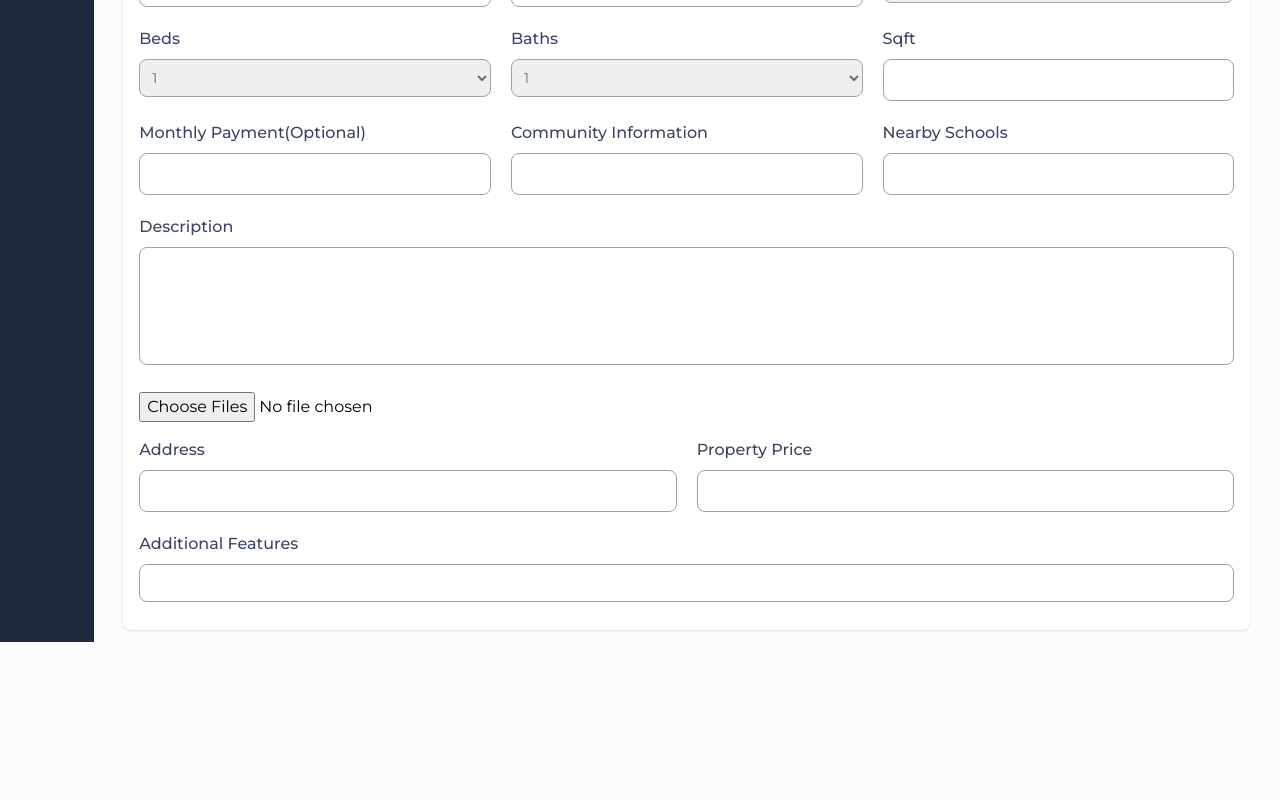
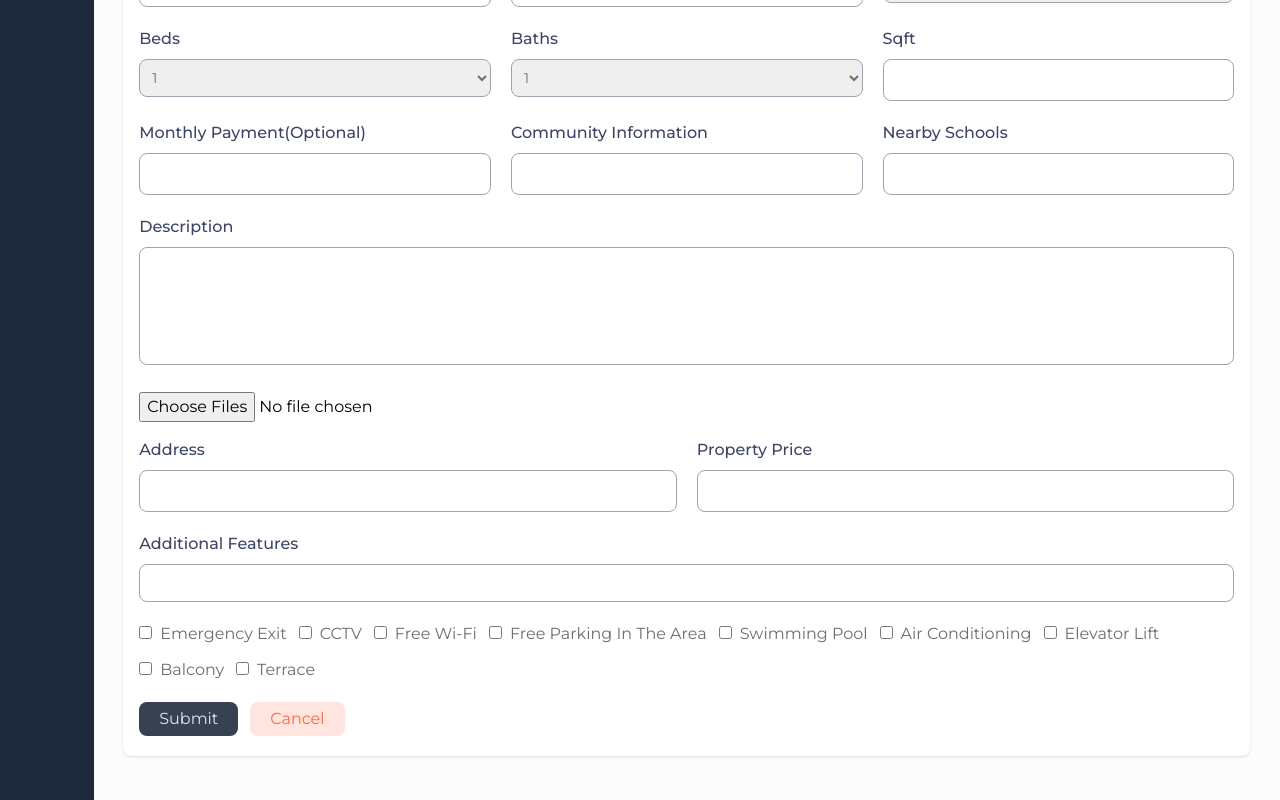
Before and after one commit to Demiladeala/real-estate-app, a Next.js app: page /admin in a window 1280 px wide. Shown: the part 288-1088 px from the top of the page. Before the commit the page ends 930 px from the top, so only its background shows below. Built offline with nearby package versions, Linux system fonts and the light colour scheme.

Commit message:
fix dashboard errpr

```diff
--- a/src/app/admin/page.tsx
+++ b/src/app/admin/page.tsx
@@ -39,7 +39,7 @@ const page = (props: Props) => {
                 <div className='mt-8'>
                   <h2 className='w-full bg-white p-2 rounded-lg shadow'>Property / Add New Property</h2>
 
-                  <main className='mt-7 w-full bg-white p-2 rounded-lg shadow lg:px-4'>
+                  <main className='mt-7 mb-8 w-full bg-white p-2 rounded-lg shadow lg:px-4'>
                     <div className="mt-5 flex items-center gap-3">
                       <div className='relative cursor-pointer'>
                         <h2 className='text-dark-800 font-semibold'>Add Property</h2>
@@ -152,6 +152,86 @@ const page = (props: Props) => {
                         <Input type='text' className='text-sm text-[#6e6e6e]' />
                     </div>
 
+                    <div className='my-5 flex flex-wrap items-center gap-3'>
+                    <label className='text-[#6e6e6e]'>
+                      <input
+                      className='mr-2'
+                      type="checkbox"
+                      name="checkbox2"
+                      />
+                      Emergency Exit
+                    </label>
+                    <label className='text-[#6e6e6e]'>
+                      <input
+                      className='mr-2'
+                      type="checkbox"
+                      name="checkbox2"
+                      />
+                      CCTV
+                    </label>
+                    <label className='text-[#6e6e6e]'>
+                      <input
+                      className='mr-2'
+                      type="checkbox"
+                      name="checkbox2"
+                      />
+                      Free Wi-Fi
+                    </label>
+                    <label className='text-[#6e6e6e]'>
+                      <input
+                      className='mr-2'
+                      type="checkbox"
+                      name="checkbox2"
+                      />
+                      Free Parking In The Area
+                    </label>
+                    <label className='text-[#6e6e6e]'>
+                      <input
+                      className='mr-2'
+                      type="checkbox"
+                      name="checkbox2"
+                      />
+                      Swimming Pool
+                    </label>
+                    <label className='text-[#6e6e6e]'>
+                      <input
+                      className='mr-2'
+                      type="checkbox"
+                      name="checkbox2"
+                      />
+                      Air Conditioning
+                    </label>
+                    <label className='text-[#6e6e6e]'>
+                      <input
+                      className='mr-2'
+                      type="checkbox"
+                      name="checkbox2"
+                      />
+                      Elevator Lift
+                    </label>
+                    <label className='text-[#6e6e6e]'>
+                      <input
+                      className='mr-2'
+                      type="checkbox"
+                      name="checkbox2"
+                      />
+                      Balcony
+                    </label>
+                    <label className='text-[#6e6e6e]'>
+                      <input
+                      className='mr-2'
+                      type="checkbox"
+                      name="checkbox2"
+                      />
+                      Terrace
+                    </label>
+                    </div>
+
+                    <div className='mb-3 flex items-center gap-3'>
+                      <button className='py-[5px] px-5 rounded-lg bg-gray-700 text-gray-200 hover:bg-gray-800'>Submit</button>
+                      <button className='py-[5px] px-5 rounded-lg bg-[#ffe5df] text-[#FF6746] hover:bg-[#FF6746] hover:text-[#ffe5df]'>Cancel</button>
+                    </div>
+
                   </main>
                 </div>
               </div>
--- a/src/app/api/properties/route.ts
+++ b/src/app/api/properties/route.ts
@@ -35,7 +35,6 @@ export async function POST(req: NextRequest){
             sqft: body.sqft,
             features: body.features,
             propertyType: body.propertyType,
-            purpose: body.purpose,
             type: body.type,
             status: body.status,
             monthlyPayment: body.monthlyPayment,
```
